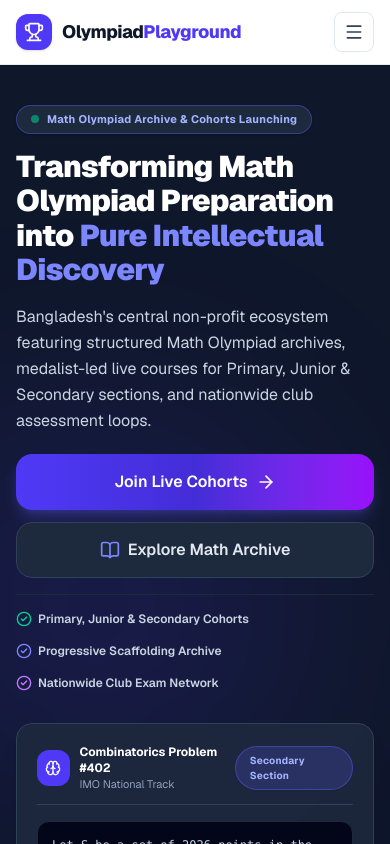
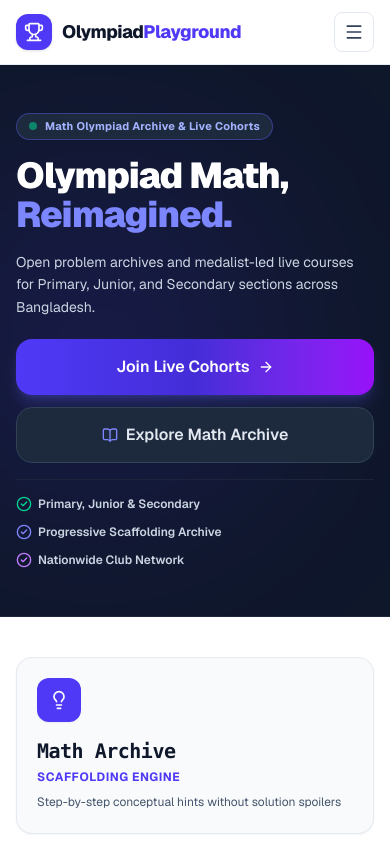
Before and after one commit to ahnaf-asif/olympiad-home, a Next.js app: page / in a window 390 px wide. Shown: the top 844 px of the page. Built offline with nearby package versions, Linux system fonts and the light colour scheme.

Commit message:
refactor(hero): simplify hero headline and optimize mobile layout to eliminate cognitive clutter

```diff
--- a/components/home/HeroSection.tsx
+++ b/components/home/HeroSection.tsx
@@ -8,9 +8,9 @@ import { Badge } from "@/components/ui/Badge";
 
 export function HeroSection() {
   return (
-    <section className="bg-slate-900 text-white py-10 md:py-20 lg:py-24 border-b border-slate-800 relative overflow-hidden">
+    <section className="bg-slate-900 text-white py-12 md:py-20 lg:py-24 border-b border-slate-800 relative overflow-hidden">
       {/* Background Ambient Glow */}
-      <div className="absolute top-1/2 left-1/4 -translate-x-1/2 -translate-y-1/2 w-[400px] h-[400px] bg-indigo-600/15 blur-[100px] rounded-full pointer-events-none" />
+      <div className="absolute top-1/2 left-1/4 -translate-x-1/2 -translate-y-1/2 w-[350px] h-[350px] bg-indigo-600/15 blur-[100px] rounded-full pointer-events-none" />
 
       <div className="mx-auto max-w-7xl px-4 sm:px-6 lg:px-8 relative z-10">
         <div className="grid grid-cols-1 lg:grid-cols-12 gap-8 lg:gap-12 items-center">
@@ -18,63 +18,61 @@ export function HeroSection() {
           {/* Left Column: Hero Copy */}
           <div className="lg:col-span-7 flex flex-col items-start gap-4 sm:gap-6">
 
-            {/* Dark Badge */}
-            <Badge variant="indigo" className="py-1.5 px-3.5 text-xs font-bold gap-2 bg-slate-800 text-indigo-300 border border-indigo-500/40 shadow-sm">
+            {/* Status Badge */}
+            <Badge variant="indigo" className="py-1 px-3 text-[11px] sm:text-xs font-bold gap-2 bg-slate-800 text-indigo-300 border border-indigo-500/40 shadow-xs">
               <span className="flex h-2 w-2 rounded-full bg-emerald-400 animate-pulse" />
-              <span className="tracking-wide text-[11px] sm:text-xs">Math Olympiad Archive & Cohorts Launching</span>
+              <span>Math Olympiad Archive & Live Cohorts</span>
             </Badge>
 
-            {/* Headline */}
-            <h1 className="text-3xl sm:text-5xl lg:text-6xl font-black text-white tracking-tight leading-[1.15]">
-              Transforming Math Olympiad Preparation into{" "}
-              <span className="text-indigo-400">
-                Pure Intellectual Discovery
-              </span>
+            {/* Short Punchy Headline */}
+            <h1 className="text-4xl sm:text-5xl lg:text-6xl font-black text-white tracking-tight leading-[1.1]">
+              Olympiad Math, <br className="hidden sm:inline" />
+              <span className="text-indigo-400">Reimagined.</span>
             </h1>
 
             {/* Subheadline */}
-            <p className="text-base sm:text-lg text-slate-300 leading-relaxed max-w-2xl font-normal">
-              Bangladesh&apos;s central non-profit ecosystem featuring structured Math Olympiad archives, medalist-led live courses for Primary, Junior & Secondary sections, and nationwide club assessment loops.
+            <p className="text-sm sm:text-base lg:text-lg text-slate-300 leading-relaxed max-w-xl font-normal">
+              Open problem archives and medalist-led live courses for Primary, Junior, and Secondary sections across Bangladesh.
             </p>
 
-            {/* CTAs */}
+            {/* Action Buttons */}
             <div className="flex flex-col sm:flex-row items-stretch sm:items-center gap-3 w-full sm:w-auto pt-1">
               <Button asChild variant="gradient" size="lg" className="shadow-lg shadow-indigo-500/25">
                 <Link href="/courses" className="flex items-center justify-center gap-2">
                   <span>Join Live Cohorts</span>
-                  <ArrowRight className="h-5 w-5" />
+                  <ArrowRight className="h-4 w-4" />
                 </Link>
               </Button>
 
               <Button asChild variant="outline" size="lg" className="border-slate-700 bg-slate-800 text-slate-200 hover:bg-slate-700 hover:text-white">
                 <Link href="/academics" className="flex items-center justify-center gap-2">
-                  <BookOpen className="h-5 w-5 text-indigo-400" />
+                  <BookOpen className="h-4 w-4 text-indigo-400" />
                   <span>Explore Math Archive</span>
                 </Link>
               </Button>
             </div>
 
             {/* Value Highlights */}
-            <div className="pt-4 border-t border-slate-800 w-full flex flex-wrap items-center gap-4 sm:gap-6 text-xs font-semibold text-slate-300">
+            <div className="pt-4 border-t border-slate-800/80 w-full flex flex-wrap items-center gap-3 sm:gap-6 text-xs font-semibold text-slate-300">
               <div className="flex items-center gap-1.5">
-                <CheckCircle2 className="h-4 w-4 text-emerald-400" />
-                <span>Primary, Junior & Secondary Cohorts</span>
+                <CheckCircle2 className="h-4 w-4 text-emerald-400 flex-shrink-0" />
+                <span>Primary, Junior & Secondary</span>
               </div>
               <div className="flex items-center gap-1.5">
-                <CheckCircle2 className="h-4 w-4 text-indigo-400" />
+                <CheckCircle2 className="h-4 w-4 text-indigo-400 flex-shrink-0" />
                 <span>Progressive Scaffolding Archive</span>
               </div>
               <div className="flex items-center gap-1.5">
-                <CheckCircle2 className="h-4 w-4 text-purple-400" />
-                <span>Nationwide Club Exam Network</span>
+                <CheckCircle2 className="h-4 w-4 text-purple-400 flex-shrink-0" />
+                <span>Nationwide Club Network</span>
               </div>
             </div>
 
           </div>
 
-          {/* Right Column: Hero Showcase Card */}
-          <div className="lg:col-span-5">
-            <div className="rounded-2xl bg-slate-800/90 p-5 md:p-8 shadow-xl border border-slate-700 flex flex-col gap-4 sm:gap-6">
+          {/* Right Column: Hero Showcase Card (Desktop Only to eliminate mobile cognitive clutter) */}
+          <div className="hidden lg:block lg:col-span-5">
+            <div className="rounded-2xl bg-slate-800/90 p-6 md:p-8 shadow-xl border border-slate-700 flex flex-col gap-5">
 
               <div className="flex items-center justify-between border-b border-slate-700 pb-3">
                 <div className="flex items-center gap-2.5">
@@ -82,7 +80,7 @@ export function HeroSection() {
                     <Brain className="h-4 w-4" />
                   </div>
                   <div>
-                    <h3 className="text-xs sm:text-sm font-bold text-white">
+                    <h3 className="text-sm font-bold text-white">
                       Combinatorics Problem #402
                     </h3>
                     <p className="text-[11px] text-slate-400">IMO National Track</p>
```
